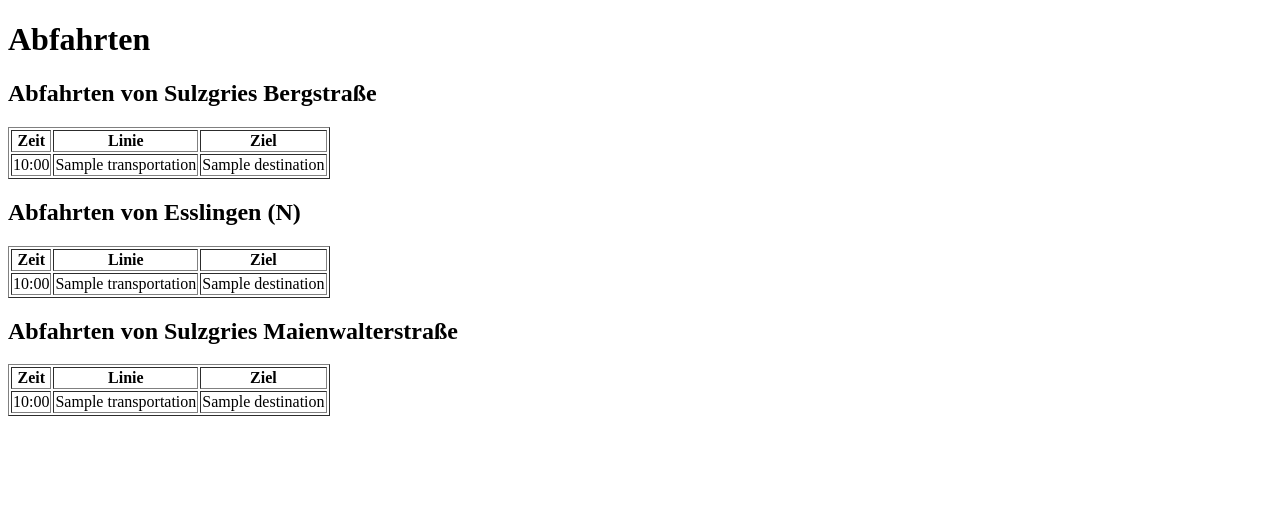
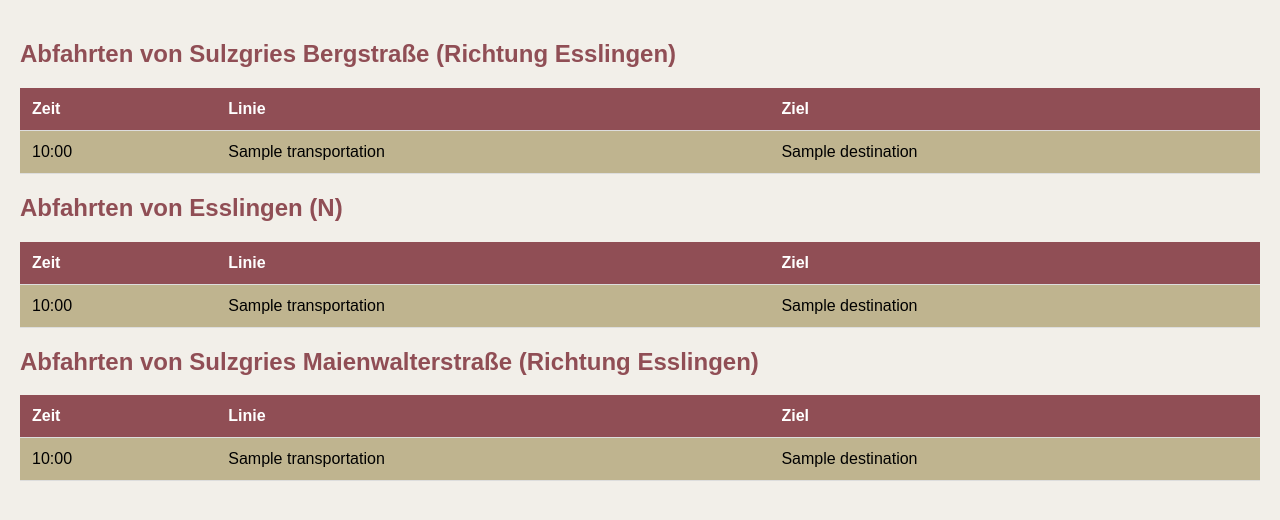
Before and after one commit to PatrickMayerHdM/TransportDashboard, a Flask app: page / in a window 1280 px wide. Shown: the top 520 px of the page. Run offline with Flask 3, Linux system fonts and the light colour scheme; a database or web service that is not in the repository returns one stand-in record (values such as "Sample title"); data that the repository does not hold is empty.

Commit message:
styles.css hinzugefügt und angepasst. Funktionsweise als Abfahrsmonitor geht-

```diff
--- a/DM_Monitor_API.py
+++ b/DM_Monitor_API.py
@@ -3,7 +3,7 @@
 import requests
 from datetime import datetime
 
-def get_departures(name_dm):
+def get_departures(name_dm, limit=10):
     # Aktuelle Uhrzeit im Format HHMM
     current_time = datetime.now().strftime("%H%M")
 
@@ -21,7 +21,7 @@ def get_departures(name_dm):
         'useAllStops': '1',  # sollte enthalten sein
         'useRealtime': '1',  # aktiviert Echtzeit
         'useProxFootSearch': '0',  # sollte enthalten sein - keine alternativen Haltestellen
-        'limit': '10'
+        'limit': str(limit)
     }
     headers = {
         "User-Agent": "Mozilla/5.0"
--- a/app.py
+++ b/app.py
@@ -1,13 +1,14 @@
-from flask import Flask, render_template, request
+from flask import Flask, render_template
 from DM_Monitor_API import get_departures
 
 app = Flask(__name__)
 
-# Liste von Haltestellen
+# Liste von Haltestellen mit Limits
 stations = {
-    "Sulzgries Bergstraße": "de:08116:4118",
-    "Esslingen (N)": "de:08116:7800",
-    "Sulzgries Maienwalterstraße": "de:08116:4112:0:4",
+    "Sulzgries Bergstraße (Richtung Esslingen)": ("de:08116:4118:0:4", 3),
+    "Esslingen (N)": ("de:08116:7800", 10),
+    "Sulzgries Maienwalterstraße (Richtung Esslingen)": ("de:08116:4112:0:4", 1),
+
 }
 
 @app.route('/')
@@ -15,8 +16,8 @@ def index():
     all_departures = {}  # Dictionary, um Abfahrten für jede Haltestelle zu speichern
 
     # Abfahrten für jede Haltestelle abrufen
-    for station_name, station_code in stations.items():
-        all_departures[station_name] = get_departures(station_code)
+    for station_name, (station_code, limit) in stations.items():
+        all_departures[station_name] = get_departures(station_code, limit)  # Limit übergeben
 
     return render_template('index.html', all_departures=all_departures, stations=stations)
 
--- /dev/null
+++ b/static/css/styles.css
@@ -0,0 +1,44 @@
+/* styles.css */
+
+body {
+    font-family: Arial, sans-serif;
+    background-color: #f2efe9;
+    margin: 0;
+    padding: 20px;
+}
+
+h1 {
+    text-align: center;
+    color: #252627;
+}
+
+h2 {
+    color: #904e55;
+}
+
+table {
+    width: 100%;
+    border-collapse: collapse;
+    margin: 4px 0;
+    background-color: #bfb48f;
+}
+
+th, td {
+    padding: 12px;
+    text-align: left;
+    border-bottom: 1px solid #ddd;
+}
+
+th {
+    background-color: #904e55;
+    color: white;
+}
+
+tr:hover {
+    background-color: #904e55;
+}
+
+
+button:hover {
+    background-color: #904e55;
+}
--- a/templates/index.html
+++ b/templates/index.html
@@ -4,14 +4,13 @@
     <meta charset="UTF-8">
     <meta name="viewport" content="width=device-width, initial-scale=1.0">
     <title>Abfahrten</title>
+    <link rel="stylesheet" href="{{ url_for('static', filename='css/styles.css') }}">
 </head>
 <body>
-    <h1>Abfahrten</h1>
-
     {% if all_departures %}
         {% for station, departures in all_departures.items() %}
             <h2>Abfahrten von {{ station }}</h2>
-            <table border="1">
+            <table>
                 <tr>
                     <th>Zeit</th>
                     <th>Linie</th>
```
